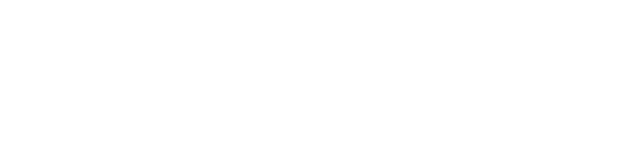
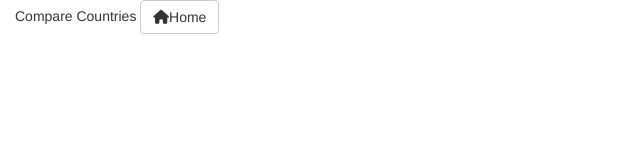
Before and after one commit to MarinaMjames/CompareCountries, a plain HTML site: page index.html in a window 1280 px wide. Shown: the whole page, without its empty margins (0-640 px from the left). Drawn offline with nearby package versions, Linux system fonts and the light colour scheme.

Commit message:
added header adn nav buttons to html

```diff
--- a/index.html
+++ b/index.html
@@ -2,8 +2,24 @@
 <html>
 <head>
 	<title>Compare Countries</title>
+	<!-- Bootstrap Link-->
+	<link rel="stylesheet" href="https://maxcdn.bootstrapcdn.com/bootstrap/3.3.7/css/bootstrap.min.css" integrity="sha384-BVYiiSIFeK1dGmJRAkycuHAHRg32OmUcww7on3RYdg4Va+PmSTsz/K68vbdEjh4u" crossorigin="anonymous">
+	<!-- Reset CSS Link-->
+	<link rel="stylesheet" type="text/css" href="assets/css/reset.css">
+	<!-- Custom CSS Link-->
+	<link rel="stylesheet" type="text/css" href="assets/css/style.css">
 </head>
 <body>
-
+	<!-- Header/Navbar -->
+	<div class="col-xs-12">Compare Countries
+		<!-- Header Tabs -->
+		<button type="button" class="btn btn-default" href="index.html"><i class="fa fa-home" aria-hidden="true"></i>Home</button>
+		<!-- <button type="button" class="btn btn-default"></button>
+		<button type="button" class="btn btn-default">Default</button> -->
+	</div>
+	<!-- FontAwesome Icons Link-->
+	<script src="https://use.fontawesome.com/9639f71805.js"></script>
+	<!-- Javascript file -->
+	<script type="text/javascript" src="assets/javascript/app.js"></script>
 </body>
 </html>
```
